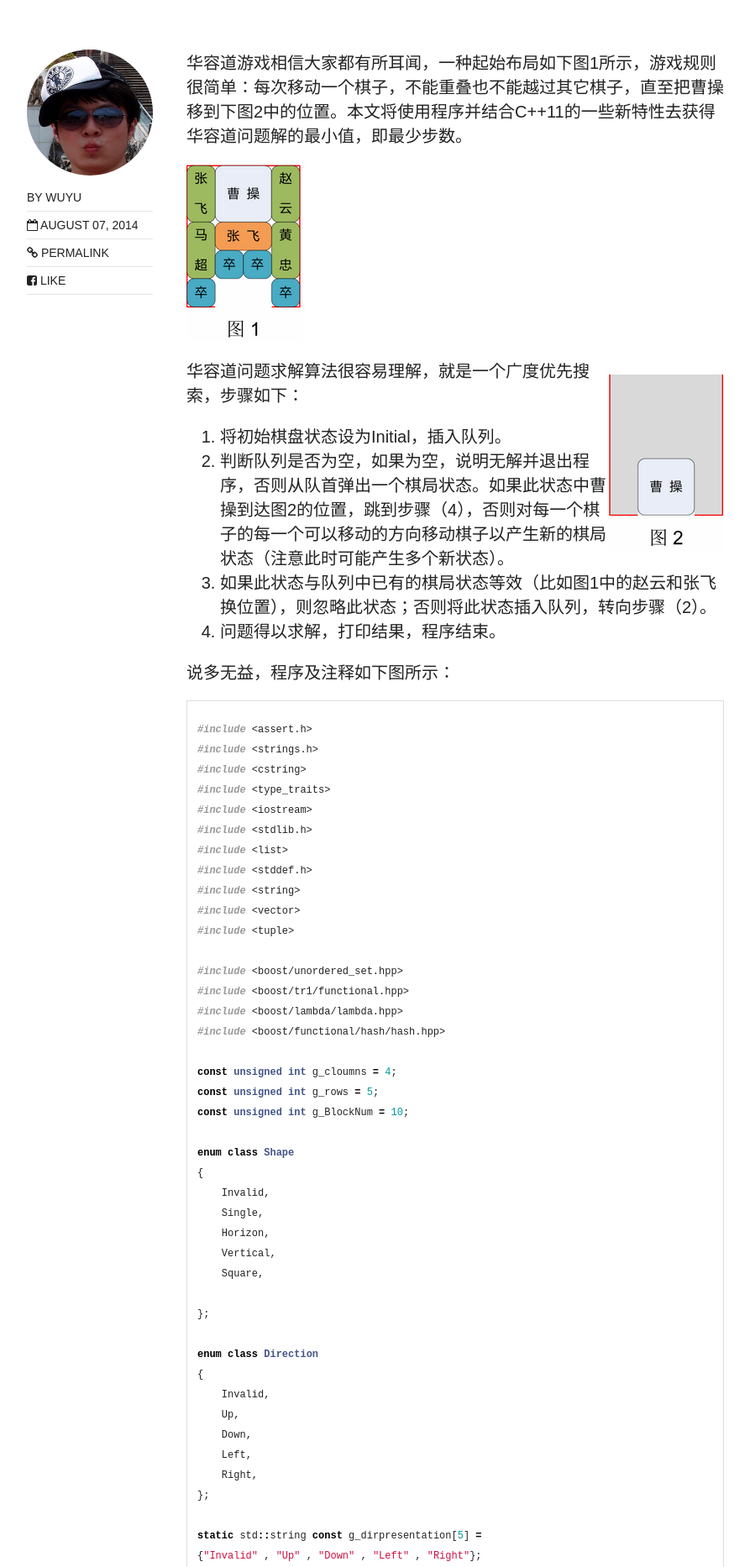
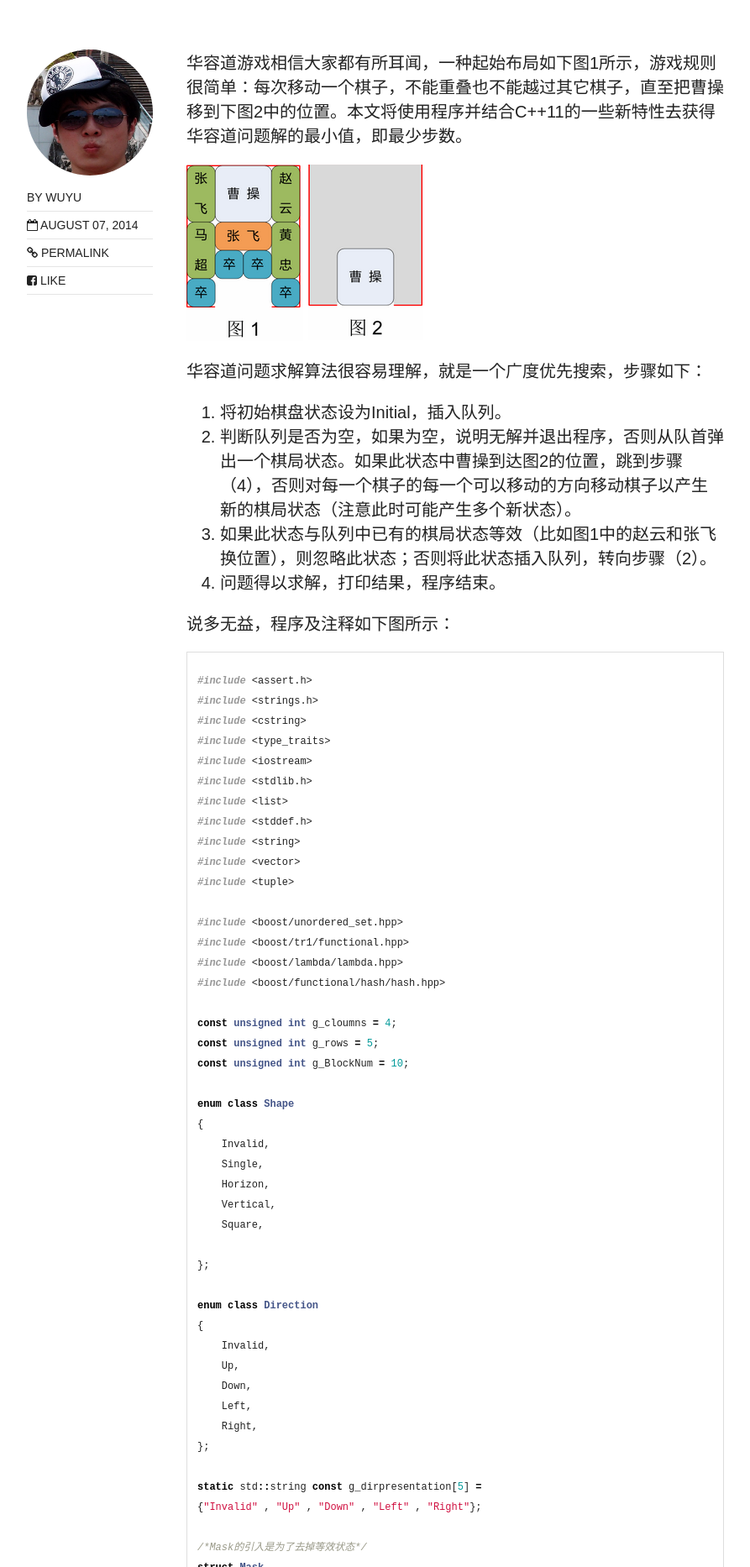
Before and after one commit to wuyu201321060203/wuyu201321060203.github.io, a Jekyll site: the page built from _posts/2014-08-07-huarongdao.md, in a window 1280 px wide. Shown: the part 876-2742 px from the top of the page at 84% size, without its empty margins (128-1021 px from the left). Built offline with Jekyll 4.4.1, drawn with Linux system fonts in a browser that asks for light colours; nearby versions of some CDN libraries.

Commit message:
first post of Huarongdao

```diff
--- a/_posts/2014-08-07-huarongdao.md
+++ b/_posts/2014-08-07-huarongdao.md
@@ -14,9 +14,8 @@ share: true
 华容道游戏相信大家都有所耳闻，一种起始布局如下图1所示，游戏规则很简单：每次移动一个棋子，不能重叠也不能越过其它棋子，直至把曹操移到下图2中的位置。本文将使用程序并结合C++11的一些新特性去获得华容道问题解的最小值，即最少步数。
 
 ![alt text](/images/huarongdao1.png)
-
 ![alt text](/images/huarongdao2.png)
-{: .pull-right}
+{: .pull-center}
 
 华容道问题求解算法很容易理解，就是一个广度优先搜索，步骤如下：
 
```
